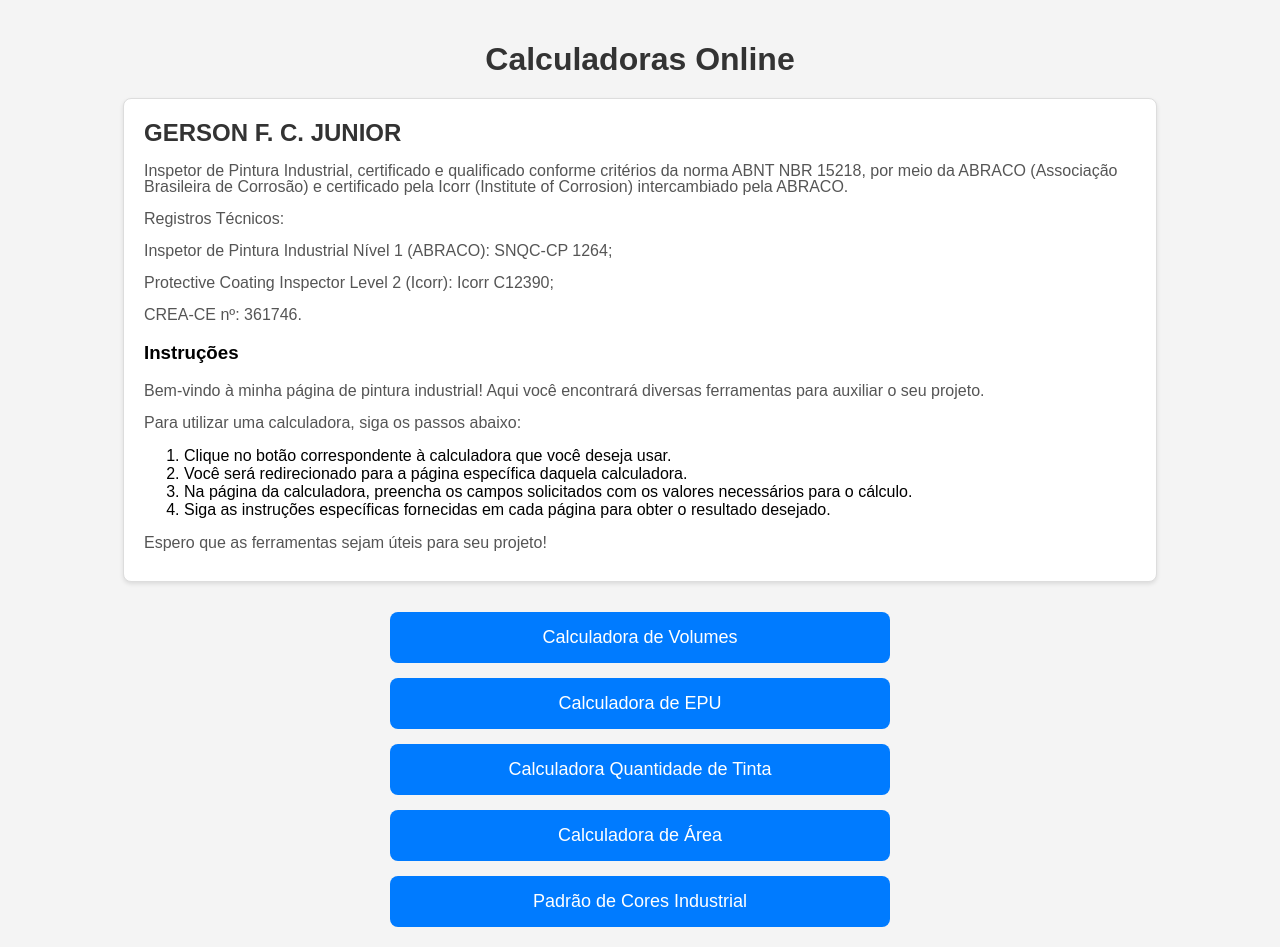
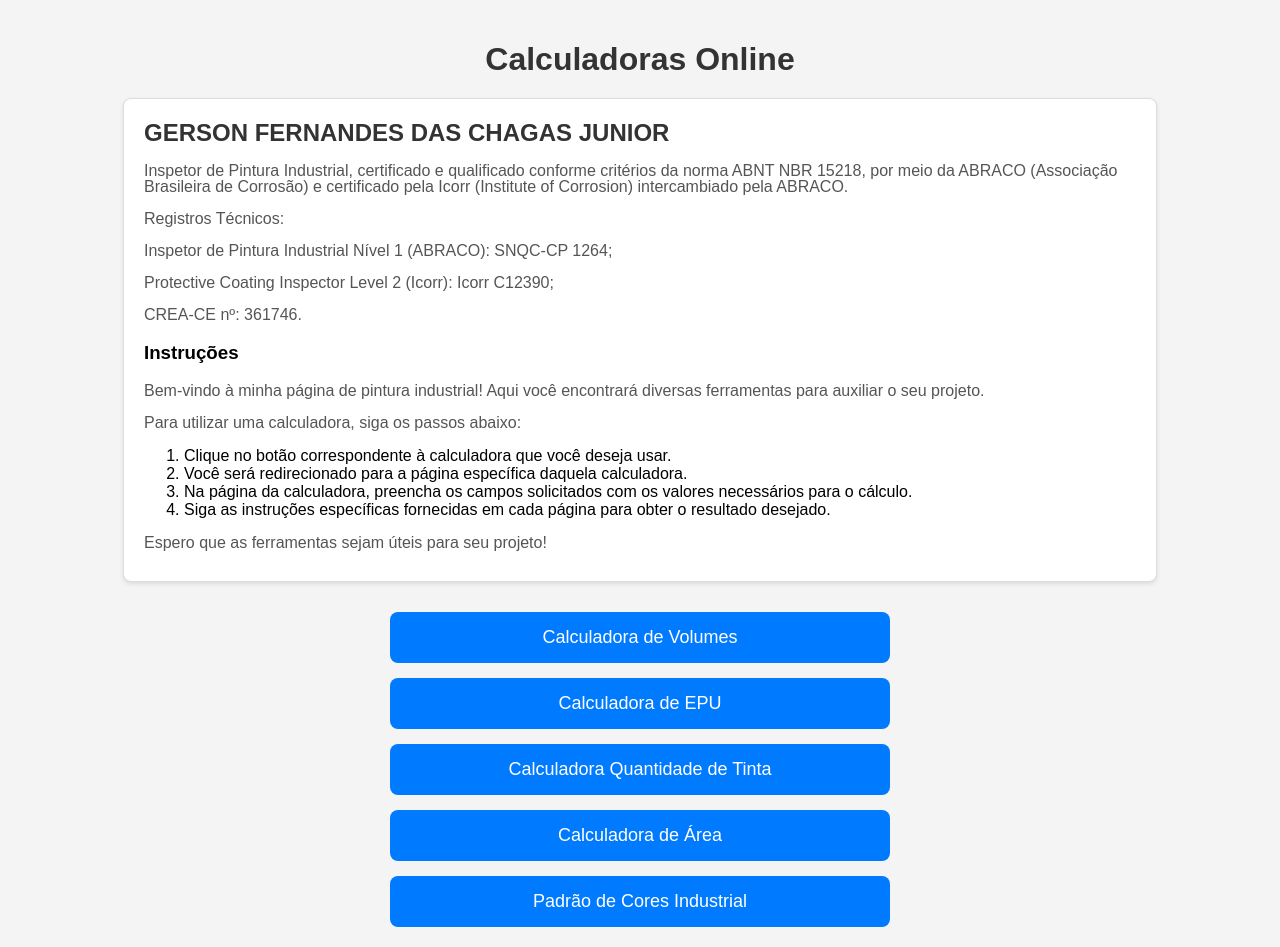
Before and after one commit to GersonFCJunior/Inspetor-IP-IEQ, a plain HTML site: page index.html in a window 1280 px wide. Drawn offline with Linux system fonts and the light colour scheme.

Commit message:
Update index.html

```diff
--- a/index.html
+++ b/index.html
@@ -74,7 +74,7 @@
     <h1>Calculadoras Online</h1>
 
     <div class="instructions-container">
-        <h2>GERSON F. C. JUNIOR</h2>
+        <h2>GERSON FERNANDES DAS CHAGAS JUNIOR</h2>
         <p>Inspetor de Pintura Industrial, certificado e qualificado conforme critérios da norma ABNT NBR 15218, por meio da ABRACO (Associação Brasileira
             de Corrosão) e certificado pela Icorr (Institute of Corrosion) intercambiado pela ABRACO.<p>
         <p>Registros Técnicos:</p>
```
